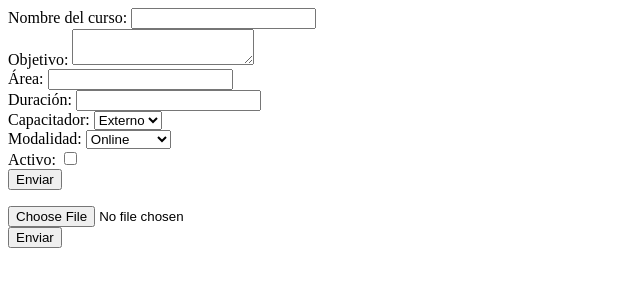
After one commit to yankee2311/FRH025, a PHP site: page /Cursos.php in a window 1280 px wide. The commit adds this page. Shown: the top 300 px of the page, without its empty margins (0-640 px from the left). Run offline with PHP 8.4, Linux system fonts and the light colour scheme.

Commit message:
0.9
Se añade versión funcional de la app, solo sirve alta de cursos y firmas

```diff
--- /dev/null
+++ b/Cursos.php
@@ -0,0 +1,29 @@
+
+    <form action="php/procesar_cursos.php" method="post">
+        <label for="nom_curso">Nombre del curso:</label>
+            <input type="text" id="nom_curso" name="nom_curso" required><br>
+        <label for="objetivo">Objetivo:</label>
+            <textarea id="objetivo" name="objetivo" required></textarea><br>
+        <label for="area">Área:</label>
+            <input type="text" id="area" name="area" required><br>
+        <label for="duracion">Duración:</label>
+            <input type="number" id="duracion" name="duracion" required><br>
+        <label for="capacitador">Capacitador:</label>
+            <select id="capacitador" name="capacitador" required>
+                <option value="Externo">Externo</option>
+                <option value="Interno">Interno</option>
+            </select><br>
+        <label for="modalidad">Modalidad:</label>
+            <select id="modalidad" name="modalidad" required>
+                <option value="Online">Online</option>
+                <option value="Presencial">Presencial</option>
+                <option value="Híbrido">Híbrido</option>
+            </select><br>
+        <label for="activo">Activo:</label>
+            <input type="checkbox" id="activo" name="activo" value="1" required><br>
+        <input type="submit" value="Enviar">
+    </form>
+    <form action="php/procesar_cursosCSV.php" method="post">
+        <input type="file" id="fileCSV" name="fileCSV" required><br>
+        <input type="submit" value="Enviar">
+    </form>
--- a/Firmas.php
+++ b/Firmas.php
@@ -21,7 +21,7 @@
             $result = mysqli_query($conn, "SELECT * FROM cursos");
             while ($row = mysqli_fetch_assoc($result)) {
               // Agregar opción a la lista
-              echo "<option value='".$row['id']."'>".$row['nombre']."</option>";
+              echo "<option value='".$row['id']."'>".$row['Nom_curso']."</option>";
             }
             mysqli_close($conn);
           ?>
--- a/index.php
+++ b/index.php
@@ -7,6 +7,11 @@
     // La sesión está iniciada, cargar la página
     // (el resto del código de la página iría aquí)
     //coloco en pantalla el nombre de usuario
+
+      //provisionalmente la página inicial es la de el formulario para firmar
+      //include 'Firmas.php';
+      include 'cursos.php';
+
     echo $_SESSION['username'];
   } else {
     // La sesión no está iniciada, redirigir al usuario a login.php
--- a/login.php
+++ b/login.php
@@ -10,7 +10,7 @@
       <label for="password">Contraseña:</label><br>
       <input type="password" id="password" name="password"><br><br>
       <input type="submit" value="Iniciar sesión">
-      <input type="button" value="Registrar nuevo usuario" onclick="window.location.href='consular.php'">
+      <input type="button" value="Registrar nuevo usuario" onclick="window.location.href='registrar.php'">
     </form>
 
 </body>
--- a/php/BD/SuiteCapacitacion.sql
+++ b/php/BD/SuiteCapacitacion.sql
@@ -1,8 +1,8 @@
--Crear una base de datos, en esta app la base de datos se llama SuiteCapacitacion
+--Crear una base de datos, en esta app la base de datos se llama SuiteCapacitacion
 
 --Crea la tabla para los usuarios
 CREATE TABLE Usuarios (
-   ID INTEGER PRIMARY KEY,
+   ID INTEGER PRIMARY KEY AUTO_INCREMENT,
    Usuario VARCHAR(50) NOT NULL,
    Contraseña VARCHAR(50) NOT NULL,
    No_Emp INTEGER NOT NULL,
--- a/php/config.php
+++ b/php/config.php
@@ -3,7 +3,7 @@
   $servername = "localhost"; // Nombre del servidor
   $username = "root"; // Nombre de usuario
   $password = ""; // Contraseña
-  $dbname = "firmas"; // Nombre de la base de datos
+  $dbname = "SuiteCapacitacion"; // Nombre de la base de datos
 
   // Crear la conexión
   $conn = mysqli_connect($servername, $username, $password, $dbname);
```
Also changed, not shown: php/procesar_cursos.php (added, +41 -0 lines), php/procesar_cursosCSV.php (added, +47 -0 lines).
